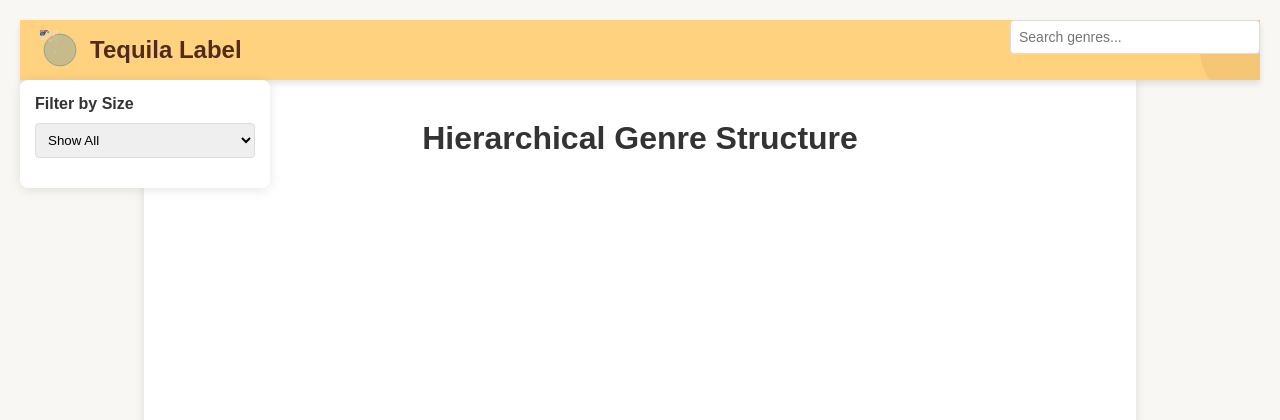
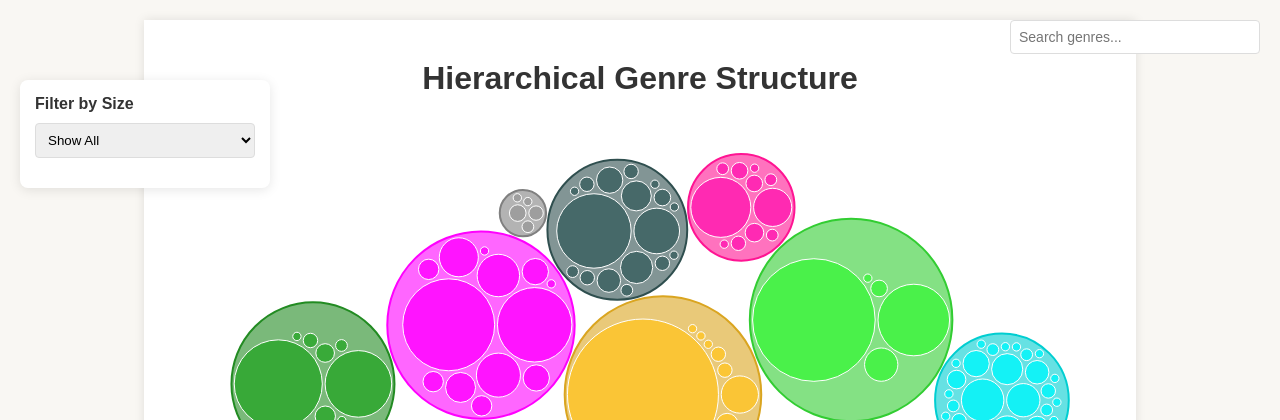
Before and after one commit to H4znow/music_data_vizualisation, a Flask app: page /visualization4 in a window 1280 px wide. Shown: the top 420 px of the page. Run offline with Flask 3, Linux system fonts and the light colour scheme.

Commit message:
fix visu4

```diff
--- a/flask_app/static/js/visualization4.js
+++ b/flask_app/static/js/visualization4.js
@@ -178,6 +178,7 @@ function showDetailPanel(d) {
         .transition()
         .duration(300)
         .style("opacity", 1);
+
 }
 
 function getNodeDetails(d) {
@@ -248,7 +249,8 @@ function getNodeDetails(d) {
         g.selectAll("*").remove();
 
         const hierarchy = d3.hierarchy(root)
-            .sum(d => d.size)
+            // .sum(d => d.size)
+            .sum(d => Math.max(0, d.size)) // Ensure only positive values are summed
             .sort((a, b) => b.value - a.value);
 
         const nodes = pack(hierarchy).descendants();
@@ -256,7 +258,8 @@ function getNodeDetails(d) {
         view = g.append("g");
 
         const node = view.selectAll(".node")
-            .data(nodes)
+            // .data(nodes)
+            .data(nodes.filter(d => d.r >= 0)) // Filter out nodes with negative radii
             .enter()
             .append("g")
             .attr("class", d => d.children ? "node" : "leaf node")
@@ -264,7 +267,12 @@ function getNodeDetails(d) {
 
         // Add circles with enhanced interactions
         node.append("circle")
-            .attr("r", d => d.r)
+            //.attr("r", d => d.r)
+            .attr("r", d => {
+                const radius = Math.max(0, d.r); // Ensure radius is non-negative
+                console.log("Node radius:", radius); // Log adjusted radius values
+                return radius;
+            })
             .style("fill", d => getNodeColor(d))
             .style("fill-opacity", d => d.children ? 0.6 : 0.8)
             .style("stroke", d => d.depth === 1 ? getNodeColor(d) : "#fff")
@@ -353,8 +361,89 @@ async function loadJsonData(path) {
 
 
 // Initialize when page loads
+// window.onload = function() {
+//     initVisualization();
+//     const jsonFilePath = 'static/data/genre_supergenre_structure.json';
+//     loadJsonData(jsonFilePath);
+// }
 window.onload = function() {
+    console.log("Page loaded, starting initialization...");
+
+    // Ensure initVisualization is running
     initVisualization();
-    const jsonFilePath = './data/genre_supergenre_structure.json';
+    console.log("Visualization initialized.");
+
+    // Confirm the path to the JSON file
+    const jsonFilePath = 'static/data/genre_supergenre_structure.json';
+    console.log(`Loading JSON data from: ${jsonFilePath}`);
+
+    // Load the JSON file
     loadJsonData(jsonFilePath);
-}
+};
+
+// Set up SVG dimensions and padding
+// Set up SVG dimensions and padding
+// Set up SVG dimensions and padding
+// const width = 960;
+// const height = 960;
+// const svg = d3.select("svg")
+
+// console.log("Starting visualization script.");  // Debugging entry point
+
+// // Load the JSON data
+// d3.json("static/data/genre_supergenre_structure.json").then(data => {
+//     console.log("Data loaded:", data); // Check if data is loaded
+
+//     if (!data || !data.children) {
+//         console.error("Data format is not as expected.");
+//         return;
+//     }
+
+//     // Create a hierarchy from the data
+//     const root = d3.hierarchy(data)
+//         .sum(d => d.size || 0)
+//         .sort((a, b) => b.value - a.value);
+
+//     console.log("Hierarchy created:", root); // Check the hierarchy structure
+
+//     // Create the circle packing layout
+//     const pack = d3.pack()
+//         .size([width, height])
+//         .padding(3);
+
+//     // Apply the layout to the hierarchy data
+//     const nodes = pack(root).descendants();
+//     console.log("Packed nodes:", nodes); // Check nodes after packing
+
+//     // Select the SVG and bind the data
+//     const svg = d3.select("svg")
+//         .attr("viewBox", `0 0 ${width} ${height}`)
+//         .style("font-family", "sans-serif");
+
+//     // Draw circles for each node
+//     svg.selectAll("circle")
+//         .data(nodes)
+//         .enter().append("circle")
+//         .attr("cx", d => d.x)
+//         .attr("cy", d => d.y)
+//         .attr("r", d => d.r)
+//         .attr("fill", d => d.children ? "steelblue" : "lightcoral")
+//         .attr("stroke", "#333")
+//         .attr("stroke-width", 1)
+//         .attr("opacity", 0.8)
+//         .on("mouseover", function(event, d) {
+//             d3.select(this).attr("stroke-width", 2); // Highlight on hover
+//             console.log("Hovered over:", d.data.name); // Check if hover events trigger
+//         })
+//         .on("mousemove", function(event) {
+//             console.log("Mouse moving over circle."); // Track mouse move
+//         })
+//         .on("mouseout", function() {
+//             d3.select(this).attr("stroke-width", 1); // Remove highlight
+//             console.log("Mouse out of circle."); // Track mouse out
+//         });
+
+//     console.log("Visualization should now be displayed."); // Final check
+// }).catch(error => {
+//     console.error("Error loading or processing data:", error); // Check if there's an error loading the file
+// });
--- a/flask_app/templates/visualization4.html
+++ b/flask_app/templates/visualization4.html
@@ -236,19 +236,10 @@
             border-radius: 4px;
         }
 
-
     </style>
 </head>
 <body>
-    <!-- Header with link to home -->
-    <header class="tequila-header">
-        <a href="/" class="home-link">
-            <svg class="header-shape" viewBox="0 0 100 100" xmlns="http://www.w3.org/2000/svg">
-                <circle cx="50" cy="50" r="40" />
-            </svg>
-            <span>Tequila Label</span>
-        </a>
-    </header>
+
     <link rel="stylesheet" href="{{ url_for('static', filename='css/header.css') }}">
     <div class="container">
         <h1>Hierarchical Genre Structure</h1>
```
